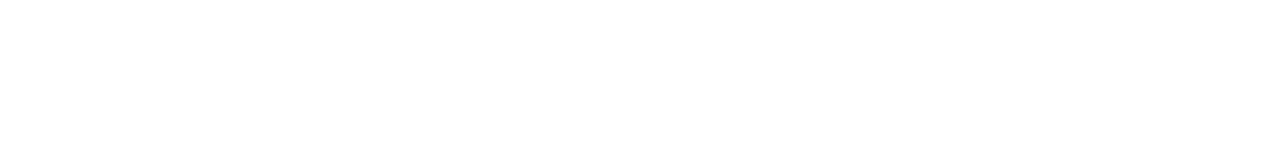
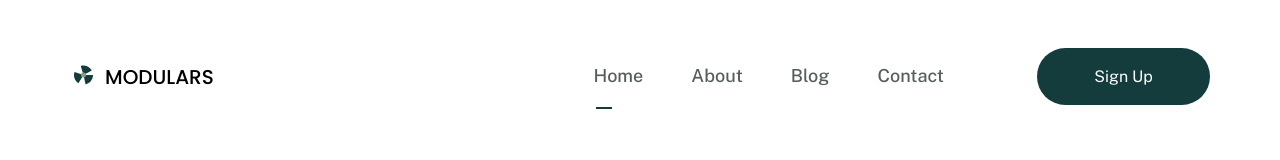
Before and after one commit to Ducchinh140998/f8-project-thuthach01, a plain HTML site: page index.html in a window 1280 px wide. Drawn offline with nearby package versions, Linux system fonts and the light colour scheme.

Commit message:
add phần header to

```diff
--- a/assets/css/styles.css
+++ b/assets/css/styles.css
@@ -2,6 +2,9 @@
     box-sizing: border-box;
 }
 
+:root {
+    --header-bg: #83a17d;
+}
 html {
     font-size: 62.5%;
 }
@@ -10,3 +13,79 @@ body {
     font-size: 1.6rem;
     font-family: "Poppins", sans-serif;
 }
+
+/* common */
+.container {
+    width: 1140px;
+    max-width: calc(100% - 48px);
+    margin: 0 auto;
+}
+a {
+    text-decoration: none;
+}
+.btn {
+    font-family: "Public Sans";
+    display: inline-block;
+    color: #fff;
+    background: #143c3c;
+    width: 173px;
+    height: 57px;
+    line-height: 57px;
+    text-align: center;
+    border-radius: 40px;
+}
+/* header */
+.header {
+    padding-top: 48px;
+    min-height: 100vh;
+    /* background: var(--header-bg); */
+}
+.header-top {
+    display: flex;
+    align-items: center;
+    justify-content: space-between;
+}
+/* logo */
+.logo {
+    display: flex;
+    align-items: center;
+    column-gap: 8px;
+}
+.logo__text {
+    font-weight: 500;
+    font-size: 20px;
+}
+.navbar {
+    display: flex;
+    gap: 88px;
+    align-items: center;
+}
+.navbar__list {
+    display: flex;
+    column-gap: 38px;
+    position: relative;
+}
+.navbar__item {
+    padding: 5px 5px;
+}
+.navbar__link {
+    font-family: "Public Sans";
+    font-size: 1.8rem;
+    font-weight: 500;
+    line-height: 1.56; /* 155.556% */
+    color: #575d5e;
+    transition: 0.25s;
+}
+.navbar__link:hover {
+    color: #152427;
+}
+.active::after {
+    left: 7px;
+    top: 50px;
+    position: absolute;
+    display: inline-block;
+    content: "";
+    width: 16px;
+    height: 2px;
+    background-color: #143c3c;
+}
--- a/index.html
+++ b/index.html
@@ -88,5 +88,44 @@
         <!-- styles css -->
         <link rel="stylesheet" href="./assets/css/styles.css" />
     </head>
-    <body></body>
+    <body>
+        <header class="header">
+            <div class="container">
+                <div class="header-top">
+                    <!-- logo -->
+                    <div class="logo">
+                        <figure class="logo__fig">
+                            <img
+                                src="./assets/img/logo modulars.svg"
+                                alt="logo-modulars"
+                            />
+                        </figure>
+                        <span class="logo__text">MODULARS</span>
+                    </div>
+                    <!-- navbar -->
+                    <nav class="navbar">
+                        <!-- navigation -->
+                        <ul class="navbar__list">
+                            <li class="active navbar__item">
+                                <a href="#!" class="navbar__link">Home</a>
+                            </li>
+                            <li class="navbar__item">
+                                <a href="#!" class="navbar__link">About</a>
+                            </li>
+                            <li class="navbar__item">
+                                <a href="#!" class="navbar__link">Blog</a>
+                            </li>
+                            <li class="navbar__item">
+                                <a href="#!" class="navbar__link">Contact</a>
+                            </li>
+                        </ul>
+                        <!-- button -->
+                        <div class="action">
+                            <a href="#!" class="btn action__btn">Sign Up</a>
+                        </div>
+                    </nav>
+                </div>
+            </div>
+        </header>
+    </body>
 </html>
```
Also changed, not shown: assets/img/logo modulars.svg (added).
